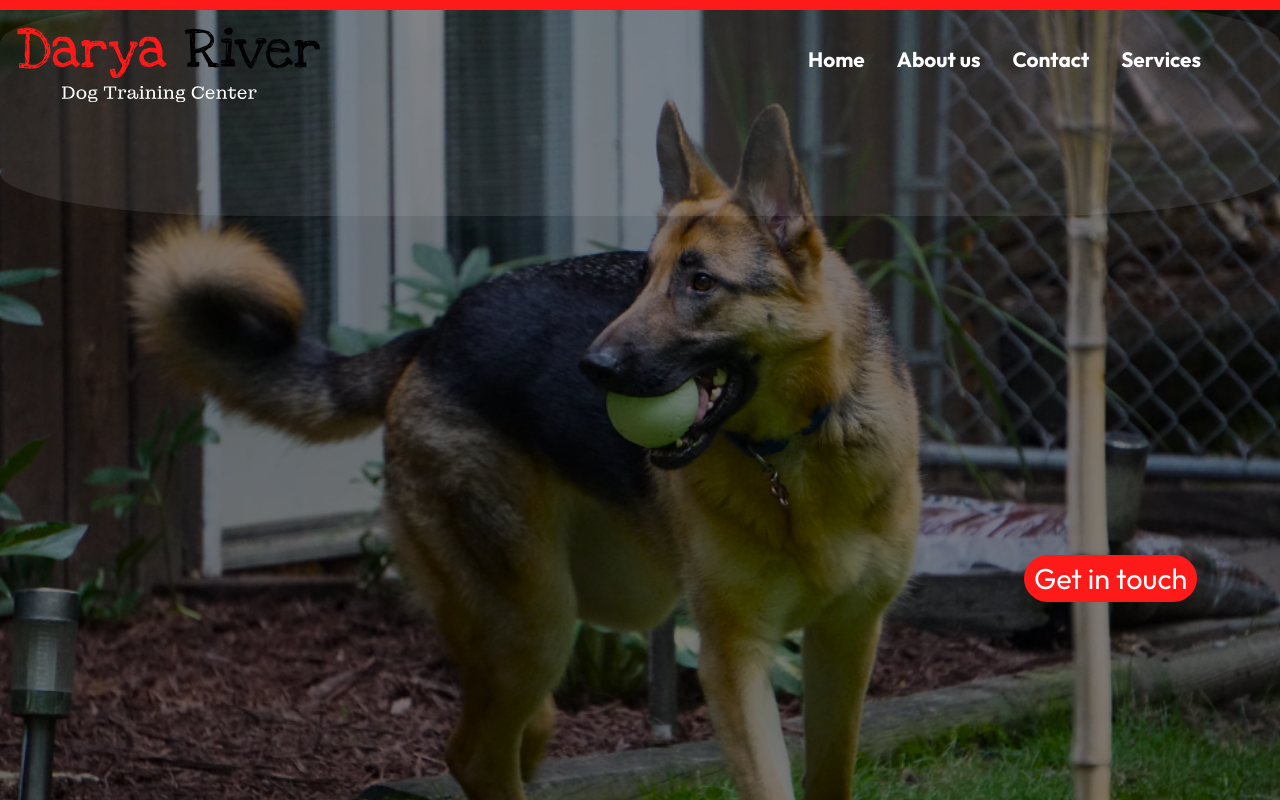
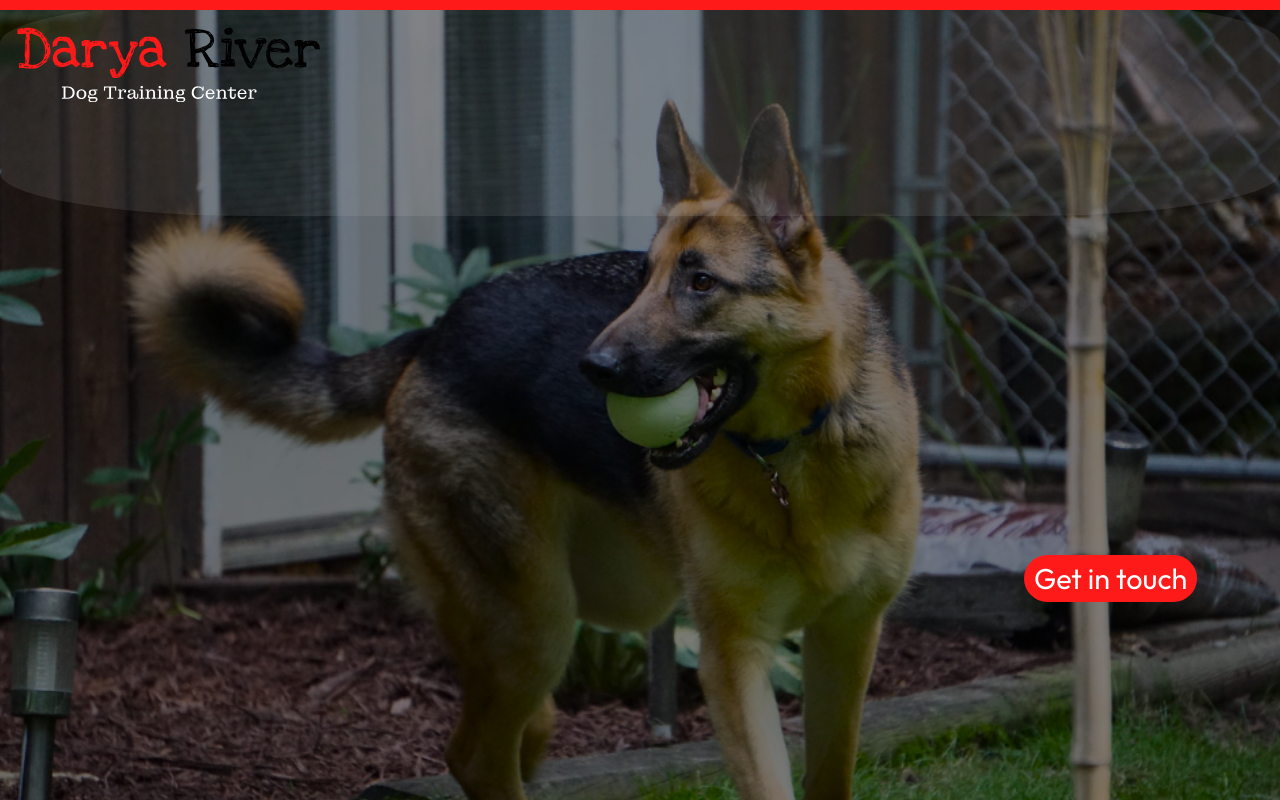
Before and after one commit to SohailShirzad/Darya-River-Company-React-App, a React (Create React App) app: page / in a window 1280 px wide. Shown: the top 800 px of the page. Built offline with nearby package versions, Linux system fonts and the light colour scheme; a web font is replaced by a local one.

Commit message:
adds responsive design for medium screen

```diff
--- a/src/App.css
+++ b/src/App.css
@@ -320,12 +320,18 @@
     text-decoration: none;
 }
 
-
-/* Mobile responsive styles */
+/* Responsive design for large screen up to 992px  */
 
 
-/* Contact section */
-@media only screen and (max-width: 576px) {
+
+
+
+
+
+
+/* Responsive design for medium screen */
+
+@media only screen and (max-width: 768px) {
 
     /* Navbar */
 
@@ -340,7 +346,11 @@
     max-height: 20rem;
 }
 .nav-width-40{display: none; }
-.get-in-touch{left: 55%; top: 60%;}
+.get-in-touch{
+    left: 61%;
+    top: 60%;
+    position: sticky;
+}
 .nav-btn{display: flex;}
 
 .nav-btn-active span:nth-child(1),.nav-btn-active span:nth-child(2){
@@ -380,10 +390,9 @@
     gap: 1rem;
     margin-top: 6rem;
 }
-
-
-
+}
 /* Contact section */
+@media only screen and (max-width: 768px){
     .contact-container{
         flex-direction: column;
         width: 100%;
@@ -394,9 +403,8 @@
     .contact-right-section svg{max-width: 100%;height: 100%;}
 }
 
-
 /* Flexible servies section */
-@media only screen and (max-width: 576px) {
+@media only screen and (max-width: 768px) {
   .flexible-services-section{flex-direction: column; margin-top: 2rem; justify-content: flex-start; height: fit-content;}
 
   .flexible-services-black, .flexible-services-image, .flexible-services-red{
@@ -409,16 +417,26 @@
   .flexible-services-bottom-headings{font-size: 2rem; padding-left: 2rem;}
 }
 
+
+
 /* Main section */
-@media only screen and (max-width: 576px) {
+@media only screen and (max-width: 768px) {
 
     .main-section-text-container{display: block;}
     .main-section-text{font-size: 1.2rem;text-align: left;
     }
 }
 
+
+/* @media only screen and (max-width: 576px) {
+
+    .main-section-text-container{display: block;}
+    .main-section-text{font-size: 1.2rem;text-align: left;
+    }
+} */
+
 /* Main section services */
-@media only screen and (max-width: 576px) {
+@media only screen and (max-width: 768px) {
 
     .main-section-services-div-container{
         margin-top: 5rem;
@@ -433,13 +451,13 @@
 
 
 /* Our team section */
-@media only screen and (max-width: 576px) {
+@media only screen and (max-width: 768px) {
     .our-team-container{flex-direction: column; align-items: center;}
 }
 
 /* For peace of mind section */
 
-@media only screen and (max-width: 576px) {
+@media only screen and (max-width: 768px) {
     .peace-of-mind-container{flex-direction: column; height: fit-content;}
     .peace-of-mind-left-section{width: 100%;}
     .peace-of-mind-right-section{width: 100%; height: 14rem;}
@@ -449,14 +467,14 @@
 }
 
 /* Get in touch */
-@media only screen and (max-width: 576px) {
+@media only screen and (max-width: 768px) {
     .get-in-touch-container{height: max-content;}
     #get-in-touch-h2{font-size: 2rem;}
     #get-in-touch-paragraph{font-size: 3rem; font-weight: 900;}
 }
 
 /* Footer section */
-@media only screen and (max-width: 576px) {
+@media only screen and (max-width: 768px) {
 
 
     .footer-a-logo{grid-area: 1 / 1 / 2 / 8;}
@@ -467,3 +485,6 @@
     #footer-middle-column{grid-area: 2 / 8 / 2 / 11;}
     #footer-right-column{grid-area: 3 / 8 / 3 /12;}
 }
+
+
+/* Mobile Design */
--- a/src/components/Navbar.js
+++ b/src/components/Navbar.js
@@ -9,12 +9,12 @@ const contact = "Get in touch";
 
  // for animation
  const itemVariants={
-    visible:{
+    open:{
         opacity: 1,
         y: 0,
         transition:{type: "spring", stiffness: 300, damping:24}
     },
-    hidden:{
+    closed:{
         opacity: 0,
         y:20,
         transition:{duration:0.2}
@@ -42,37 +42,60 @@ const [isOpen, setIsOpen] = useState(false);
             borderRadius: ["20%", "20%", "50%", "50%", "20%"],
             }} className="rectangle" />
             <header className="header">
-                <m.nav initial={false} animate={isOpen ? "open" : "closed"}className="flex headerNav">
-                    <m.div className='nav-width-60'>
+                <m.nav initial={true} animate={isOpen ? "open" : "closed"}className="flex headerNav">
+                    <div className='nav-width-60'>
                     <a id="header-nav-a-svg" href='#'><object className='headerSVG' data="./images/logo svg.svg" alt="logo"></object></a>
-                    <a class='nav-btn' id='navbar-toggle' onClick={() => {setIsOpen(!isOpen); openNav();}} ref={navBtn}>
+                    <m.a class='nav-btn' id='navbar-toggle' onClick={() => {setIsOpen(!isOpen); openNav();}} ref={navBtn}>
                         <span className='bar'></span>
                         <span className='bar'></span>
                         <span className='bar'></span>
-                    </a>
-                    </m.div>
-                    <div className='nav-width-40' ref={navRef}>
+                    </m.a>
+                    </div>
+                    <m.div
+                    variants ={{
+                        open:{
+                            opacity: 1,
+                            transition:{
+                                type: "spring",
+                                bounce: 0,
+                                duration: 0.5,
+                                delayChildren: 0.5,
+                                staggerChildren: 0.3
+                            }
+                        },
+                        closed:{
+                            opacity: 0,
+                            transition:{
+                                type: "spring",
+                                bounce: 1,
+                                duration: 0.2,
+                            }
+                        }
+                    }}
+                    className='nav-width-40' ref={navRef}
+                    style={{ pointerEvents: isOpen ? "auto" : "none" }}>
+
                     <m.ul
                     variants ={{
                         open:{
+                            opacity: 1,
                             transition:{
                                 type: "spring",
                                 bounce: 0,
-                                duration: 0.7,
-                                delayChildren: 0.4,
-                                staggerChildren: 0.05
+                                duration: 0.5,
+                                delayChildren: 0.5,
+                                staggerChildren: 0.3
                             }
                         },
                         closed:{
+                            opacity: 0,
                             transition:{
                                 type: "spring",
-                                bounce: 0,
-                                duration: 0.3,
-                            }
+                                bounce: 1,
+                                duration: 5,
+                            },
+
                         }
-
-
-
                     }}
                     className='flex nav-links no-bullets'
                     style={{ pointerEvents: isOpen ? "auto" : "none" }}>
@@ -83,7 +106,7 @@ const [isOpen, setIsOpen] = useState(false);
                         <m.li variants={itemVariants}><a className='no-underline bold' href="#">Services</a></m.li>
                     </m.ul>
 
-                    </div>
+                    </m.div>
                 </m.nav>
                 <div className='get-in-touch relative white-text'>{contact}</div>
             </header>
```
Lines whose indentation alone changed are shown as unchanged.
